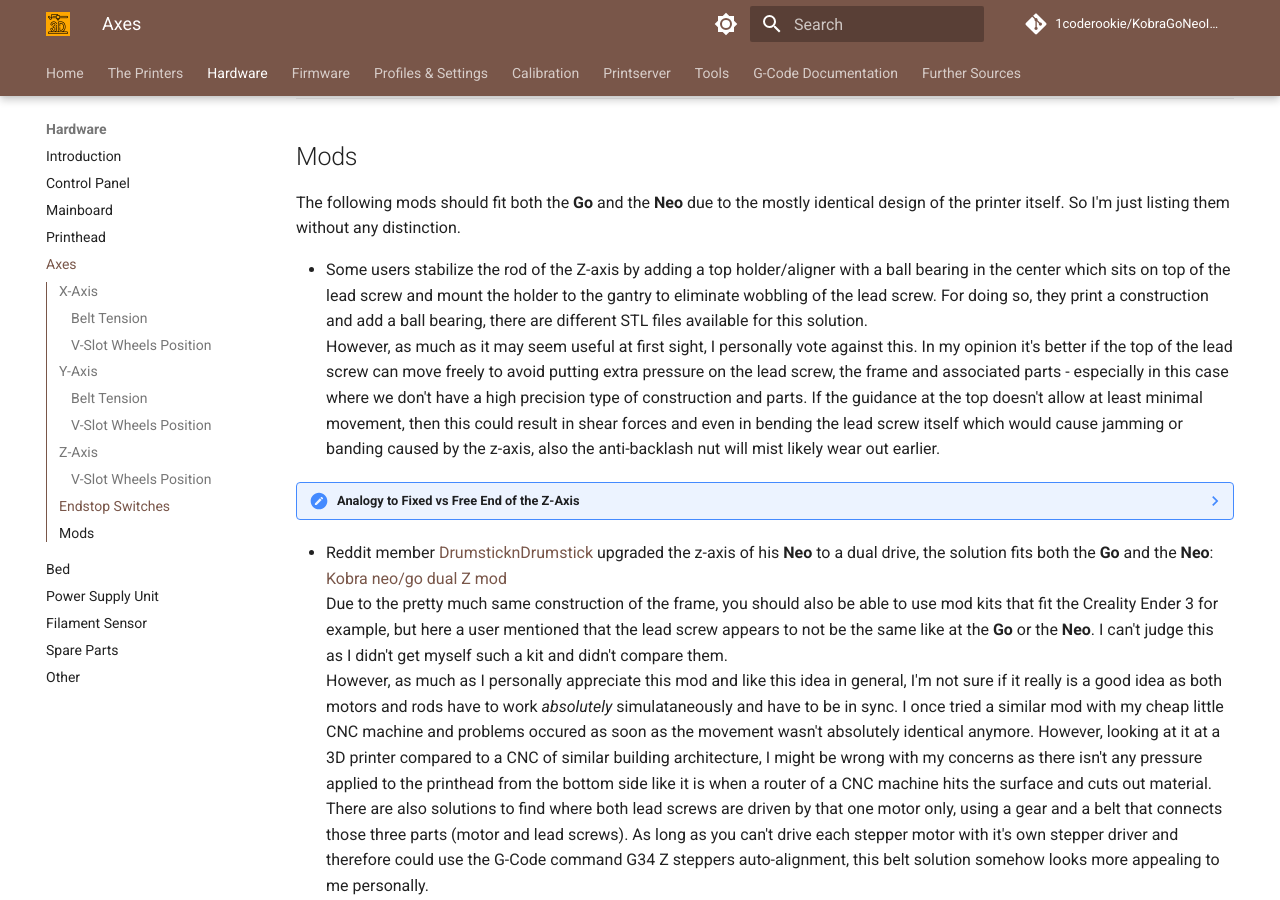
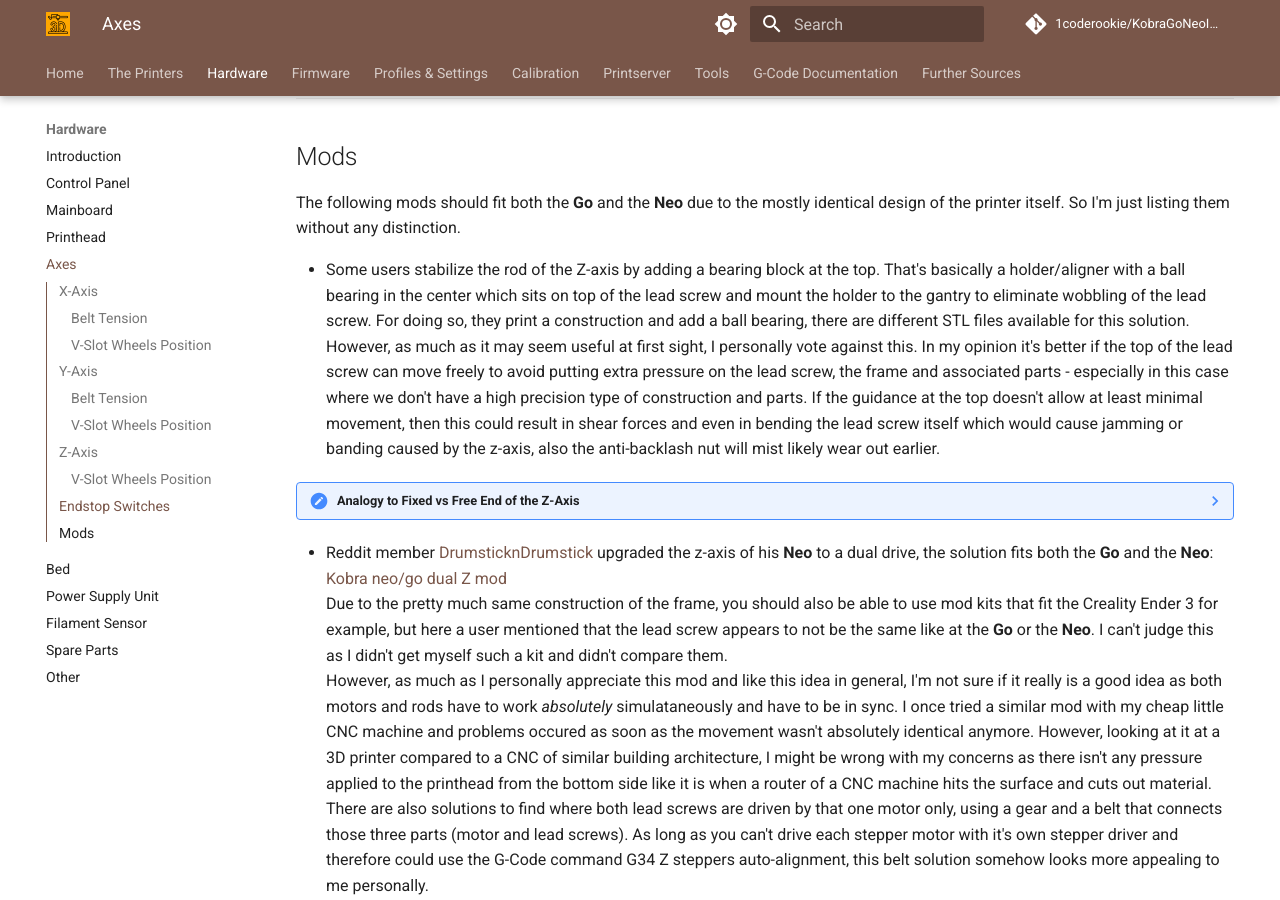
Before and after one commit to 1coderookie/KobraGoNeoInsights, an MkDocs documentation site: the page built from docs/hardware/axes.md, in a window 1280 px wide and 900 px high, scrolled down 5749 px. Built offline with MkDocs 1.6.1 and Material for MkDocs 9.7.7, drawn with Linux system fonts in a browser that asks for light colours; comment, search, counter and statistics services are not loaded.

Commit message:
Update axes.md

```diff
--- a/docs/hardware/axes.md
+++ b/docs/hardware/axes.md
@@ -204,7 +204,7 @@
 
 The following mods should fit both the **Go** and the **Neo** due to the mostly identical design of the printer itself. So I'm just listing them without any distinction.
 
-- Some users stabilize the rod of the Z-axis by adding a top holder/aligner with a ball bearing in the center which sits on top of the lead screw and mount the holder to the gantry to eliminate wobbling of the lead screw. For doing so, they print a construction and add a ball bearing, there are different STL files available for this solution.
+- Some users stabilize the rod of the Z-axis by adding a bearing block at the top. That's basically a holder/aligner with a ball bearing in the center which sits on top of the lead screw and mount the holder to the gantry to eliminate wobbling of the lead screw. For doing so, they print a construction and add a ball bearing, there are different STL files available for this solution.
   However, as much as it may seem useful at first sight, I personally vote against this. In my opinion it's better if the top of the lead screw can move freely to avoid putting extra pressure on the lead screw, the frame and associated parts - especially in this case where we don't have a high precision type of construction and parts. If the guidance at the top doesn't allow at least minimal movement, then this could result in shear forces and even in bending the lead screw itself which would cause jamming or banding caused by the z-axis, also the anti-backlash nut will mist likely wear out earlier.
 
 ??? note "Analogy to Fixed vs Free End of the Z-Axis"
```
